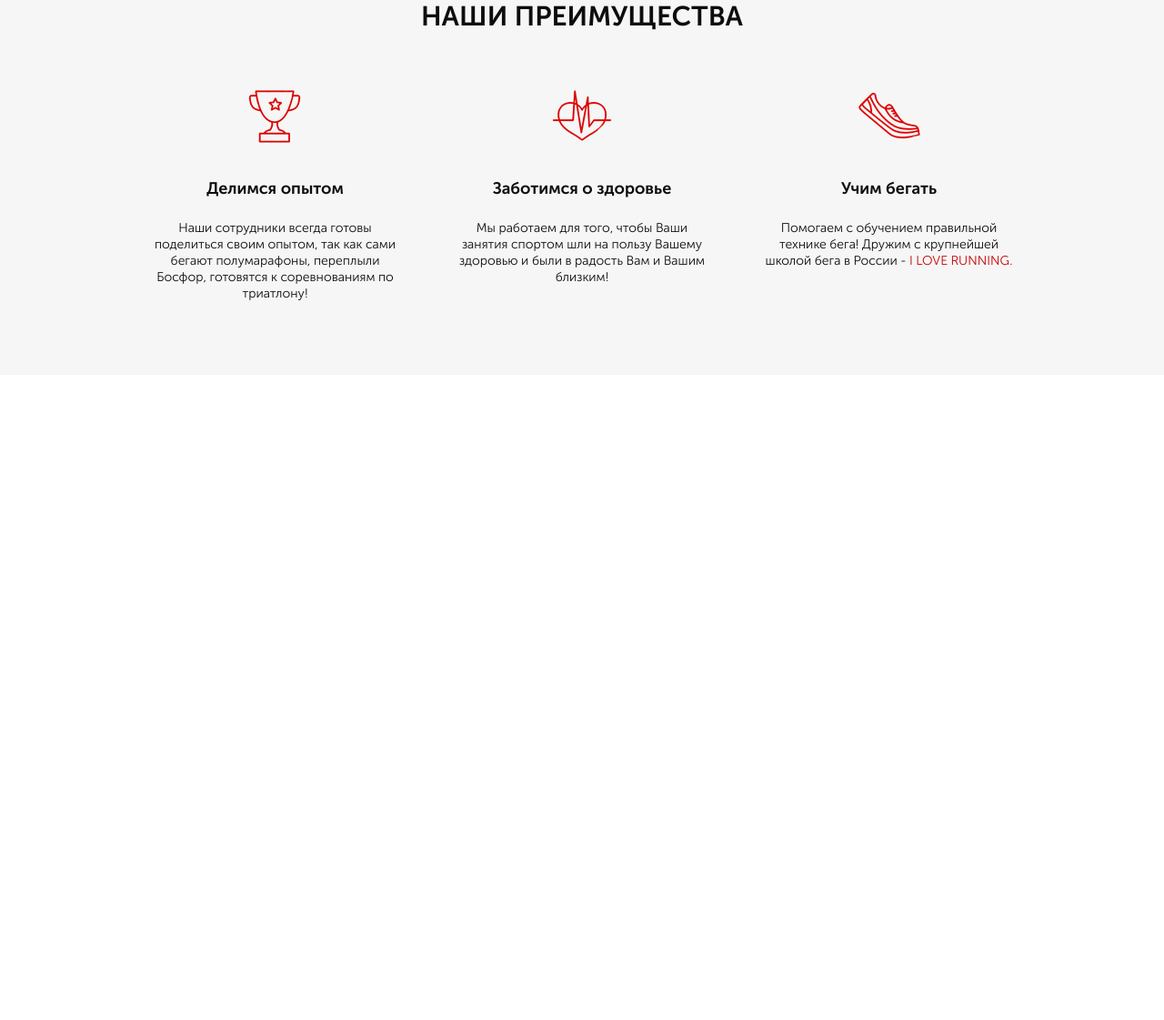
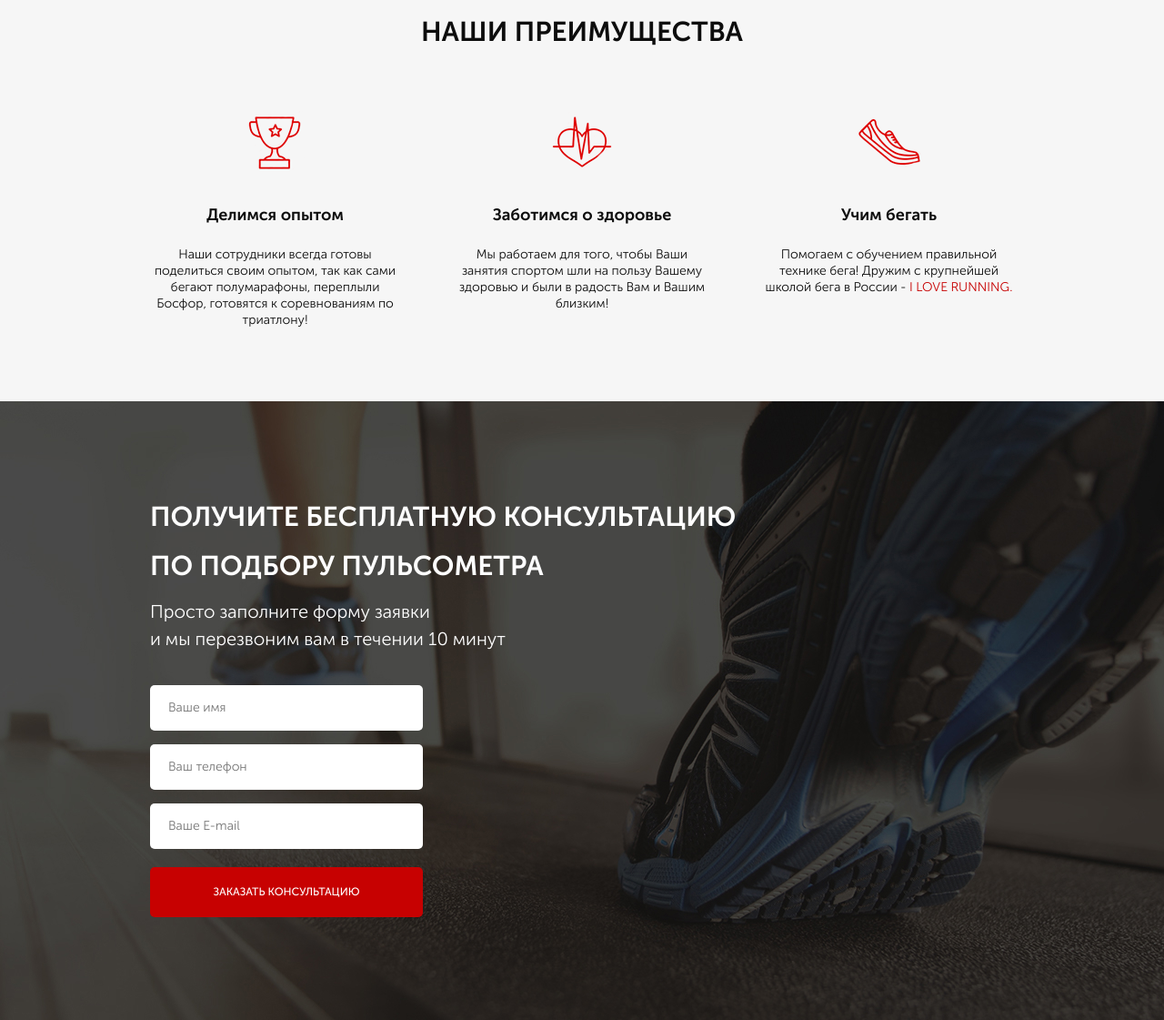
Before and after one commit to skorokhod-aa/beg_proj, a website: page src/index.html in a window 1280 px wide. Shown: the part 734-1855 px from the top of the page at 91% size. Before the commit the page ends 1146 px from the top, so only its background shows below. Drawn offline with Linux system fonts and the light colour scheme; files whose address does not match are found by name.

Commit message:
add form

```diff
--- a/src/css/font.css
+++ b/src/css/font.css
@@ -3,7 +3,7 @@
     src: local('MuseoSansCyrl-500'),
         url('../fonts/MuseoSansCyrl-500.woff2') format('woff2'),
         url('../fonts/MuseoSansCyrl-500.woff') format('woff');
-    font-weight: normal;
+    font-weight: 500;
     font-style: normal;
 }
 
--- a/src/index.html
+++ b/src/index.html
@@ -75,5 +75,17 @@
             </div>
         </div>
     </div>
+    <div class="consultation">
+        <div class="container">
+            <h2 class="title title_left">Получите бесплатную консультацию<br> по подбору пульсометра </h2>
+            <div class="consultation__descr">Просто заполните форму заявки<br> и мы перезвоним вам в течении 10 минут</div>
+            <form class="feed-form" action="#">
+                <input name="name" required placeholder="Ваше имя" type="text">
+                <input name="phone" required placeholder="Ваш телефон" type="number">
+                <input name="email" required placeholder="Ваше E-mail" type="email">
+                <button class="button button_submit">заказать кОНСУЛЬТАЦИЮ</button>
+            </form>
+        </div>
+    </div>
 </body>
 </html>
--- a/src/sass/blocks/_buttons.scss
+++ b/src/sass/blocks/_buttons.scss
@@ -17,4 +17,9 @@
         font-size: 16px;
         line-height: 25px;
     }
+    &_submit{
+        width: 100%;
+        height: 55px;
+        font-style: 16px;
+    }
 }
--- /dev/null
+++ b/src/sass/blocks/_consultation.scss
@@ -0,0 +1,11 @@
+.consultation{
+    min-height: 680px;
+    padding: 100px 0 92px 0;
+    background: url('../img/bg_cons.jpg') center (center/cover) no-repeat;
+    &__descr{
+        font-weight: 300;
+        font-size: 20px;
+        line-height: 30px;
+        color: #fff;
+    }
+}
--- /dev/null
+++ b/src/sass/blocks/_forms.scss
@@ -0,0 +1,21 @@
+.feed-form{
+    margin-top: 36px;
+    display: flex;
+    flex-direction: column;
+    width: 300px;
+    input{
+        height: 50px;
+        border-radius: 5px;
+        border: none;
+        background-color: #fff;
+        margin-bottom: 15px;
+        padding: 0 20px;
+        font-size: 14px;
+        font-weight: 300;
+        line-height: 66px;
+        color: #4B4B4B;
+        &:nth-child(3){
+            margin-bottom: 20px;
+        }
+    }
+}
--- a/src/sass/blocks/_header.scss
+++ b/src/sass/blocks/_header.scss
@@ -22,6 +22,7 @@
         }
     }
     &__phone{
+        margin-bottom: 5px;
         display: block;
         font-weight: 700;
         font-size: 18px;
--- a/src/sass/blocks/_titles.scss
+++ b/src/sass/blocks/_titles.scss
@@ -1,9 +1,13 @@
 .title{
     text-align: center;
     font-style: normal;
-    font-weight: bold;
+    font-weight: 700;
     font-size: 30px;
-    line-height: 30px;
     text-transform: uppercase;
+    line-height: 54px;
     color: #0D0D0D;
+    &_left{
+        color: white;
+        text-align: left;
+    }
 }
--- a/src/sass/style.scss
+++ b/src/sass/style.scss
@@ -13,3 +13,5 @@
 @import 'blocks/buttons';
 @import 'blocks/advantages';
 @import 'blocks/titles';
+@import 'blocks/consultation';
+@import 'blocks/forms'
```
Also changed, not shown: src/css/style.min.css, src/img/bg_cons.jpg (added).
